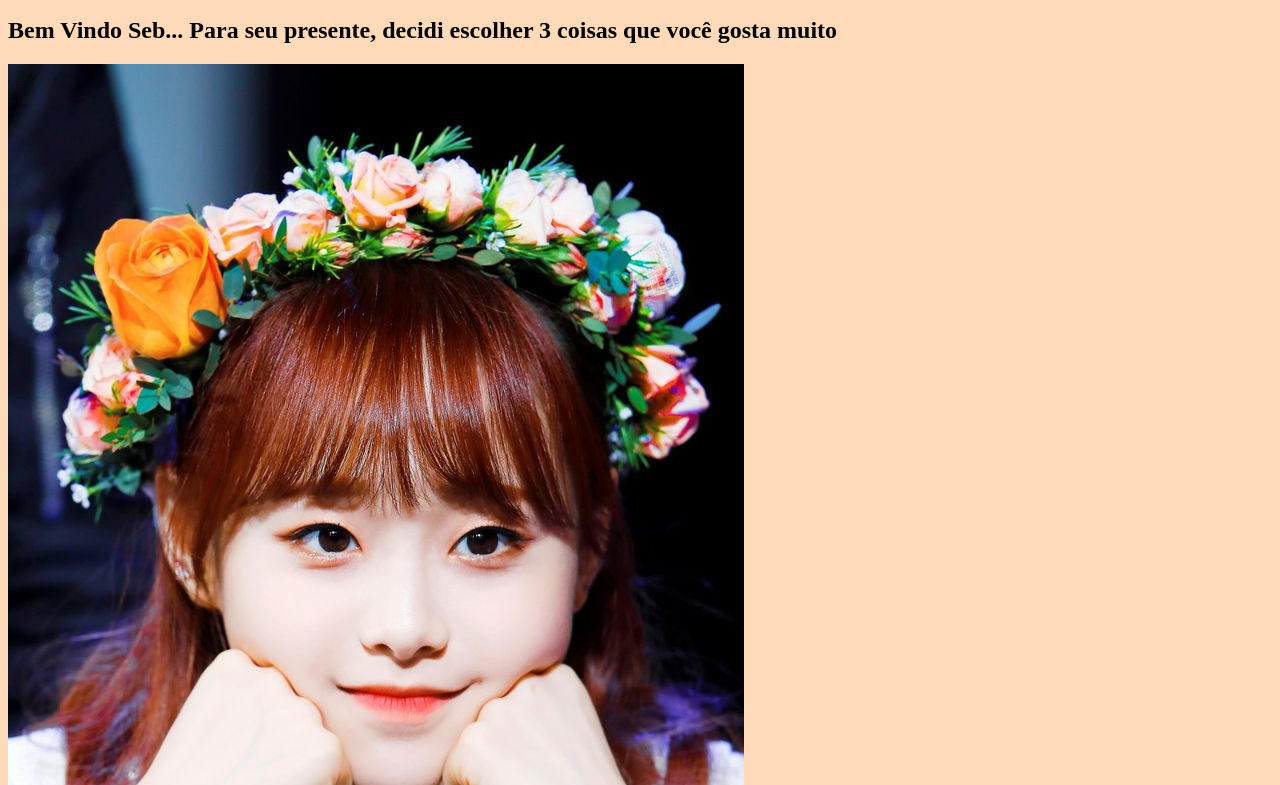
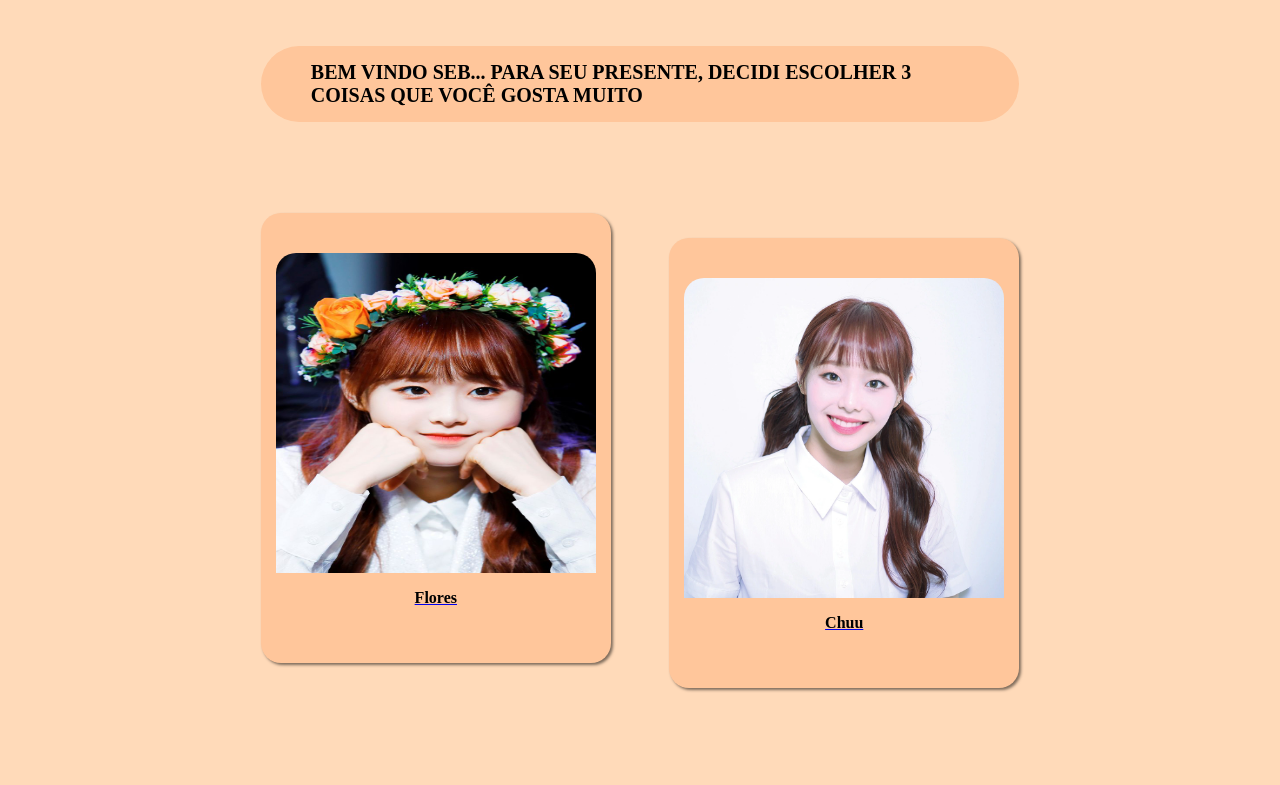
Before and after one commit to TheBoinas/Oculto, a plain HTML site: page index.html in a window 1280 px wide. Shown: the part 89-874 px from the top of the page. After the commit the page ends 827 px from the top, so only its background shows below. Drawn offline with Linux system fonts and the light colour scheme.

Commit message:
Update index.html

```diff
--- a/index.html
+++ b/index.html
@@ -4,7 +4,7 @@
     <link rel="icon" href="./img/logo.jpg" type="image/icon type">
     <meta charset="UTF-8">
     <meta http-equiv="X-UA-Compatible" content="IE=edge">
-    <link href="./css/code.css" rel="stylesheet">
+    <link href="./css/home.css" rel="stylesheet">
     <title>Sebastião</title>
 	</head>
 
```
